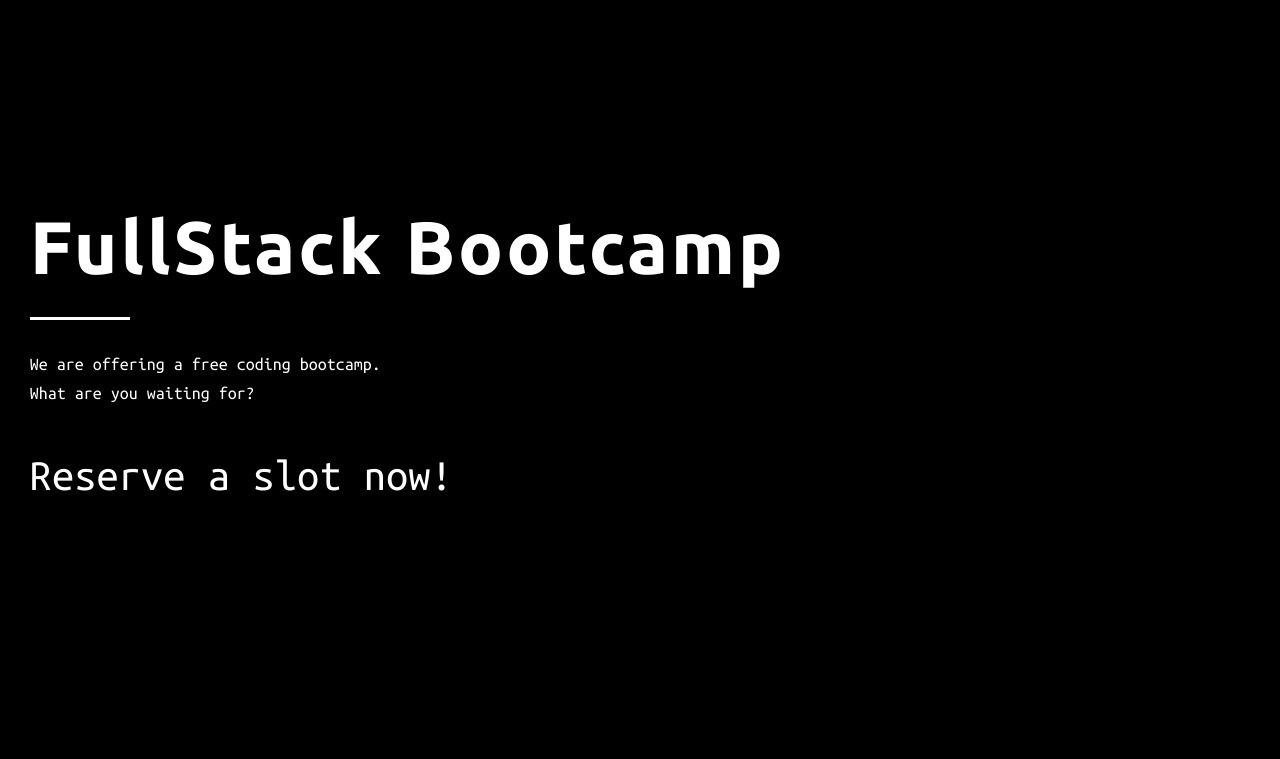
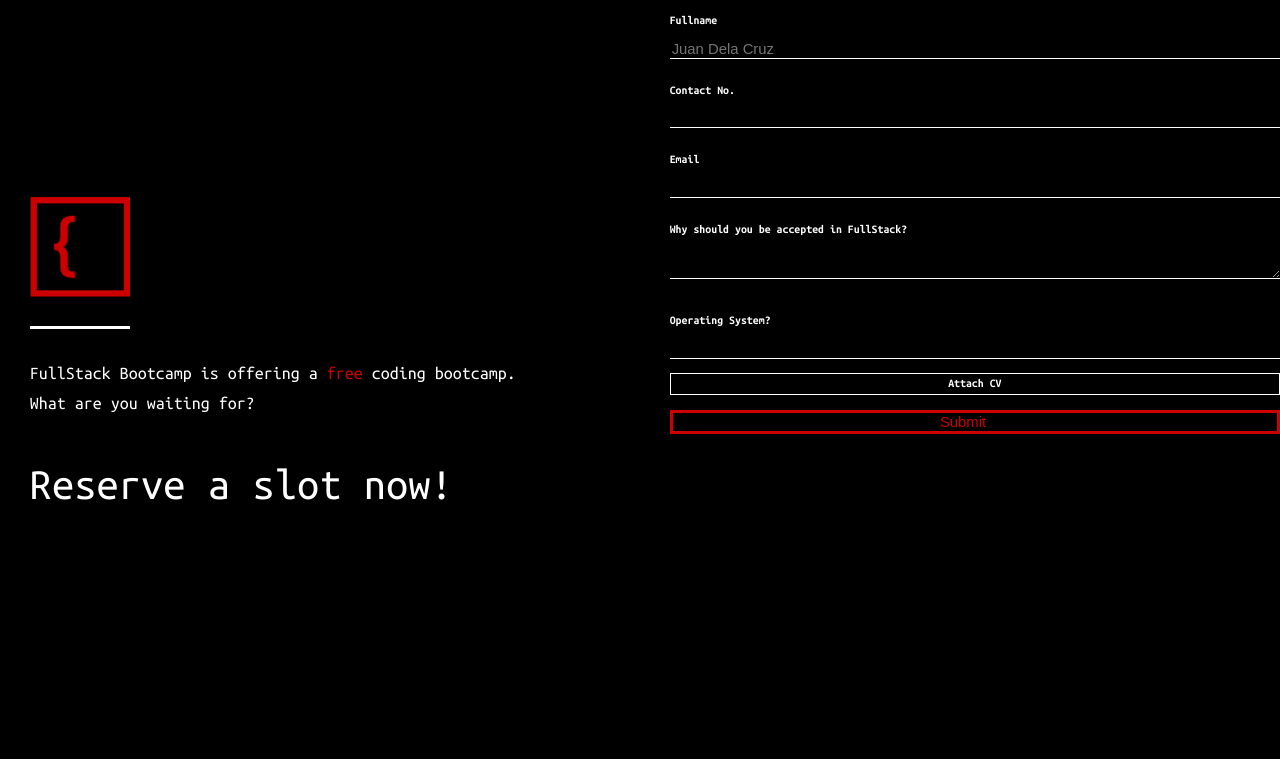
Before and after one commit to fullstackbootcamp/fullstackbootcamp.github.io, a Gatsby site: page / in a window 1280 px wide. Shown: the part 41-800 px from the top of the page. Built offline with nearby package versions, Linux system fonts and the light colour scheme; Gatsby itself is replaced by a stand-in of ours; some packages are replaced by stand-ins of ours.

Commit message:
Add incomplete form

```diff
--- /dev/null
+++ b/src/components/Form.js
@@ -0,0 +1,100 @@
+import React from 'react';
+import styled from '@emotion/styled';
+import { rhythm, scale } from '../utils/typography';
+
+const Container = styled.div`
+  position: fixed;
+  top: 45px;
+  bottom: 0;
+  right: 0;
+  width: 50vw;
+  background: #000;
+  color: #fff;
+  padding-left: ${rhythm(1)};
+`;
+
+const inputStyles = `
+  width: 100%;
+  background: none;
+  border: 0;
+  border-bottom: 1px solid #fff;
+  color: #fff;
+  padding-right: ${rhythm(1)};
+  margin-bottom: ${rhythm(0.5)};
+  font-size: ${rhythm(0.5)};
+  transition: all 300ms ease;
+
+  &:focus {
+    outline: none;
+  }
+`;
+
+const Input = styled.input`
+  ${inputStyles}
+
+  &[type="submit"] {
+    border: 3px solid #cc0000;
+    color: #cc0000;
+  }
+
+  &[type='submit']:hover {
+    background-color: #cc0000;
+    color: #fff;
+    cursor: pointer;
+  }
+
+  &[type='file'] {
+    display: none;
+  }
+`;
+
+const Textarea = styled.textarea`
+  ${inputStyles}
+`;
+
+const Label = styled.label`
+  color: #fff;
+  font-weight: 700;
+  font-size: ${rhythm(0.4)};
+`;
+
+const FileLabel = styled.div`
+  border: 1px solid #fff;
+  width: 100%;
+  text-align: center;
+  margin-bottom: ${rhythm(0.4)};
+`;
+
+const FormInput = props => <Input {...props} autoComplete="disabled" />;
+
+export default () => (
+  <Container>
+    <form>
+      <Label>
+        Fullname
+        <FormInput placeholder="Juan Dela Cruz" required />
+      </Label>
+      <Label>
+        Contact No.
+        <FormInput required />
+      </Label>
+      <Label>
+        Email
+        <FormInput required />
+      </Label>
+      <Label>
+        Why should you be accepted in FullStack?
+        <Textarea rows={2} required />
+      </Label>
+      <Label>
+        Operating System?
+        <FormInput />
+      </Label>
+      <Label>
+        <FormInput type="file" />
+        <FileLabel>Attach CV</FileLabel>
+      </Label>
+      <Input type="submit" />
+    </form>
+  </Container>
+);
--- a/src/components/HeroIntro.js
+++ b/src/components/HeroIntro.js
@@ -1,4 +1,6 @@
 import React from 'react';
+import { graphql, useStaticQuery } from 'gatsby';
+import Image from 'gatsby-image';
 import styled from '@emotion/styled';
 import { rhythm, scale } from '../utils/typography';
 import { Hero, Lead } from './typo';
@@ -24,17 +26,33 @@
   max-width: 500px;
 `;
 
-export default () => (
+const RedText = styled.span`
+  color: #cc0000;
+`;
+
+export default () => {
+  const query = useStaticQuery(graphql`
+    query {
+      logo: file(absolutePath: { regex: "/fullstack_icon.png/" }) {
+        childImageSharp {
+          fixed(height: 100) {
+            ...GatsbyImageSharpFixed
+          }
+        }
+      }
+    }
+  `);
+
+  return (
     <HeroContainer>
-    <Hero color="white">FullStack Bootcamp</Hero>
+      <Image fixed={query.logo.childImageSharp.fixed} />
       <Divider />
       <P>
-      We are offering a free coding bootcamp.
+        FullStack Bootcamp is offering a <RedText>free</RedText> coding bootcamp.
         <br />
         What are you waiting for?
       </P>
-    <Lead color="white">
-      Reserve a slot now!
-    </Lead>
+      <Lead color="white">Reserve a slot now!</Lead>
     </HeroContainer>
   );
+};
--- a/src/components/Layout.js
+++ b/src/components/Layout.js
@@ -2,6 +2,7 @@
 import { Link } from 'gatsby';
 
 import { rhythm, scale } from '../utils/typography';
+import Form from './Form';
 
 class Layout extends React.Component {
   render() {
@@ -25,6 +26,7 @@
             <a href="https://www.gatsbyjs.org">Gatsby</a>
           </footer>
         </div>
+        <Form />
       </>
     );
   }
--- a/src/components/Logo.js
+++ b/src/components/Logo.js
@@ -5,7 +5,7 @@
 export default () => {
   const query = useStaticQuery(graphql`
     query {
-      logo: file(absolutePath: {regex: "/logo_horizontal.png/"}) {
+      logo: file(absolutePath: { regex: "/logo_horizontal.png/" }) {
         childImageSharp {
           fixed(height: 30) {
             ...GatsbyImageSharpFixed
@@ -16,4 +16,4 @@
   `);
 
   return <Image fixed={query.logo.childImageSharp.fixed} alt="FullStack Bootcamp Logo" />;
-}
+};
--- a/src/components/Navbar.js
+++ b/src/components/Navbar.js
@@ -23,7 +23,7 @@
   position: fixed;
   top: 0;
   left: 0;
-  right: 0;
+  width: 100vw;
   display: flex;
   flex-flow: row wrap;
   align-items: center;
```
Also changed, not shown: content/assets/fullstack_icon.png (added). Lines whose indentation alone changed are shown as unchanged.
